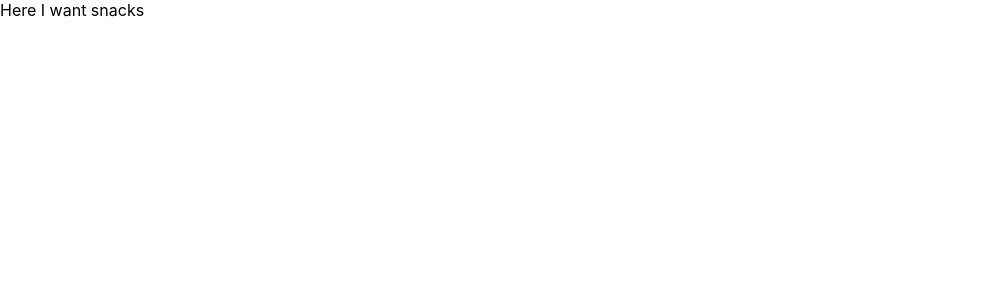
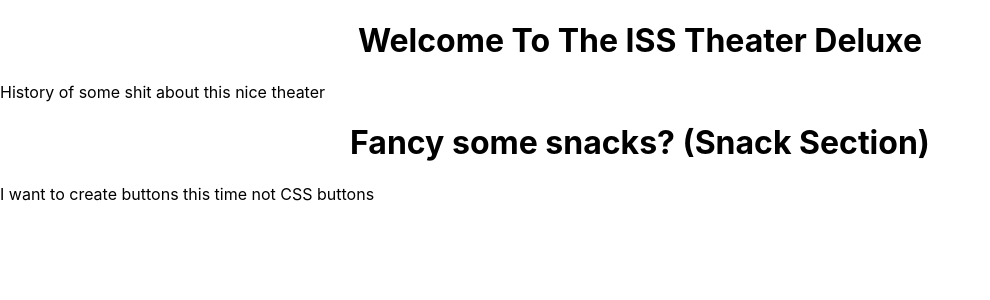
Before and after one commit to ISANCEHZ1994/theater_app_with_Redux, a React (Create React App) app: page / in a window 1280 px wide. Shown: the top 300 px of the page, without its empty margins (0-990 px from the left). Built offline with nearby package versions, Linux system fonts and the light colour scheme; no server answers.

Commit message:
thinking of the next plans

```diff
--- a/src/Components/Snacks.js
+++ b/src/Components/Snacks.js
@@ -7,7 +7,8 @@ export default class Snacks extends React.Component{
     render(){
         return(
             <div>
-                Here I want snacks
+                <h1 style={{textAlign: 'center'}}> Fancy some snacks? (Snack Section) </h1>
+               I want to create buttons this time not CSS buttons
             </div>
         )
     }
--- a/src/Components/Theather.js
+++ b/src/Components/Theather.js
@@ -10,28 +10,15 @@ import { handleMovies } from '../store/actions'; // function needs curly boys{}
     if(!movies.isLoaded){
         dispatch(handleMovies)
     }
+    // console.log(movies.isLoaded)
 
     return(
-        // <>
-        //     Here we got the Theater Page
-        // </>
-        <div>
-          {/* {console.log(movies.isLoaded)} */}
 
-        </div>
+        <>
+          <h1 style={{textAlign: 'center'}}> Welcome To The ISS Theater Deluxe  </h1>
+            <div>
+                History of some shit about this nice theater
+            </div>
+        </>
     );
 };
-
-// export default class Theather extends React.Component{
-
-
-// render(){
-//     return(
-//         <div>
-//             Here is the Theater Page
-//         </div>
-//     )
-// };
-
-
-// };
--- a/src/store/reducers/movieReducer.js
+++ b/src/store/reducers/movieReducer.js
@@ -8,7 +8,8 @@ export default function theatherReducer(state = initialState, action){
                 case "FETCH_MOVIES":
                     return{
                         ...state,
-                        movies: action.payload
+                        movies: action.payload,
+                        isLoaded: true
                     }
 
                     default:
```
